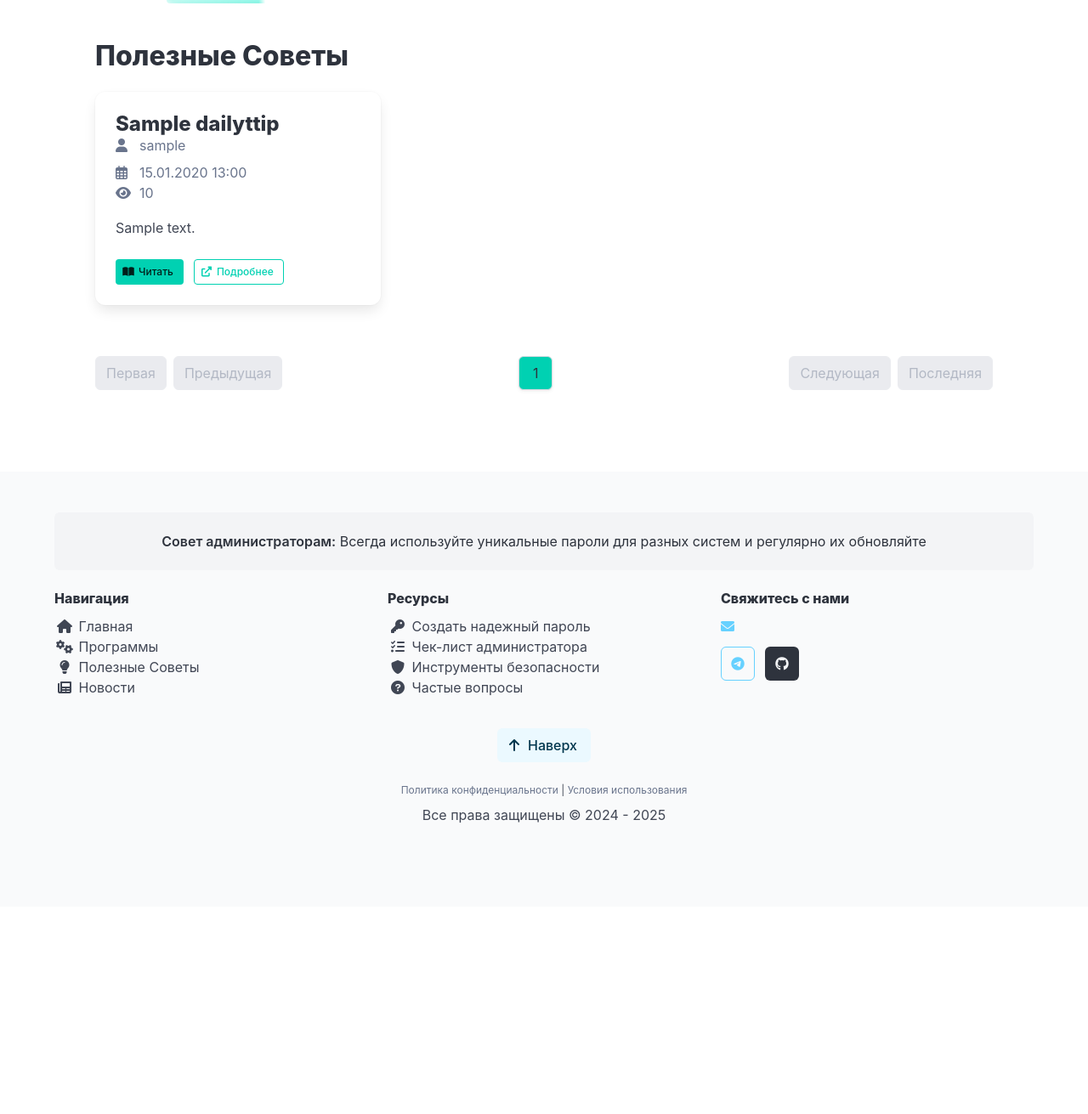
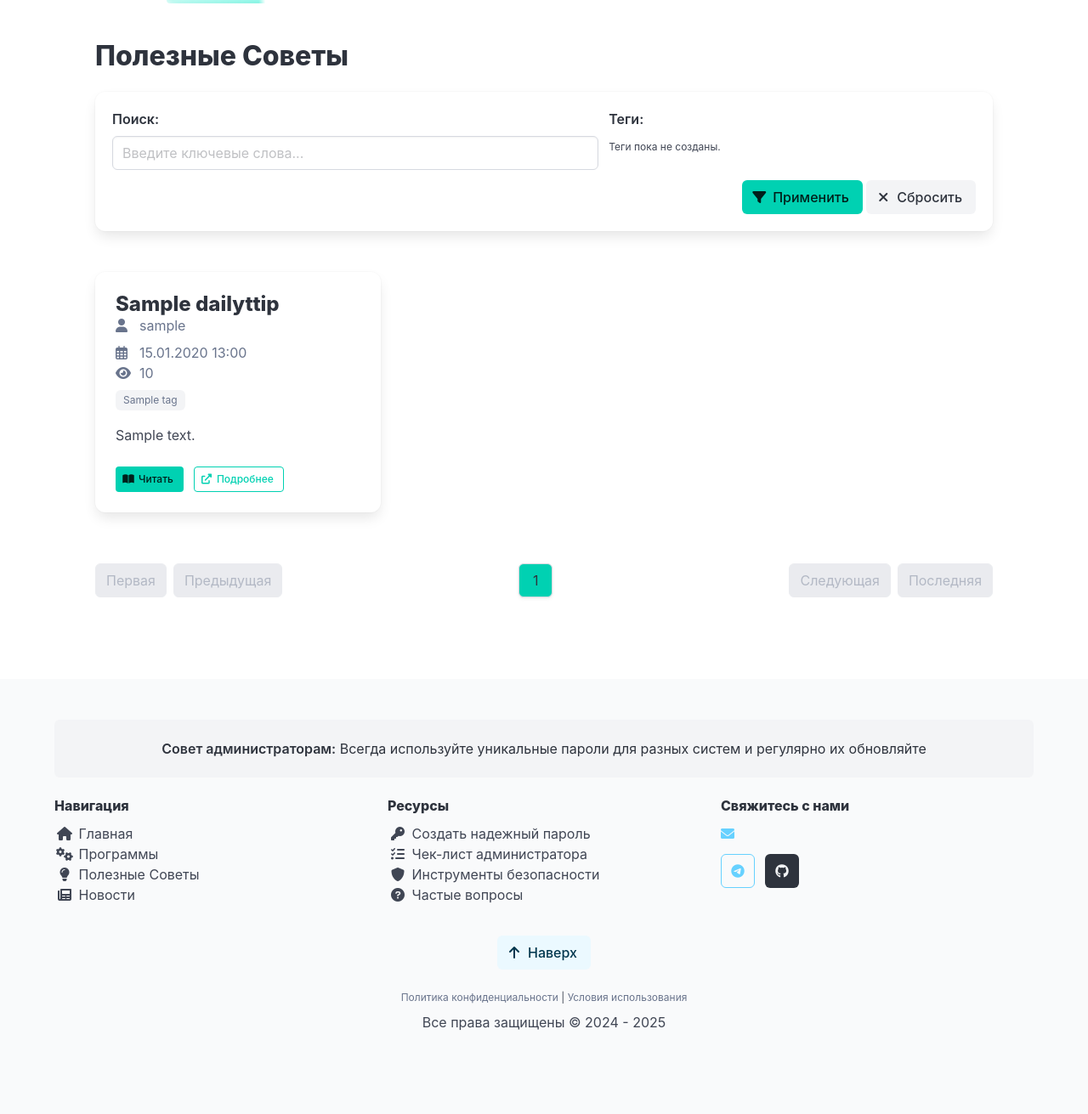
Before and after one commit to 1517mb/cat_time_bot, a Django app: page /tips/ in a window 1280 px wide. Shown: the part 52-1363 px from the top of the page at 85% size. Before the commit the page ends 1021 px from the top, so only its background shows below. Run offline with Django 5.2, Linux system fonts and the light colour scheme; tables that the repository leaves empty hold one stand-in row (values such as "Sample post"); some libraries are stand-ins or nearby versions.

Commit message:
Update tips template with new search container

```diff
--- a/src/templates/tips.html
+++ b/src/templates/tips.html
@@ -1,19 +1,68 @@
 {% extends "base.html" %}
 {% load markdownify %}
-
 {% block title %}Полезные Советы{% endblock %}
-
 {% block content %}
 <section class="section">
     <div class="container">
         <h1 class="title">Полезные Советы</h1>
+        <div class="box mb-6">
+            <form method="GET" action="{% url 'tips' %}" id="tips-filter-form">
+                <div class="field is-horizontal">
+                    <div class="field-body">
+                        <div class="field">
+                            <label class="label" for="search-input">Поиск:</label>
+                            <div class="control">
+                                <input
+                                    class="input"
+                                    type="text"
+                                    id="search-input"
+                                    name="q"
+                                    placeholder="Введите ключевые слова..."
+                                    value="{{ search_query }}">
+                            </div>
+                        </div>
+                        <div class="field">
+                            <label class="label">Теги:</label>
+                            <div class="control">
+                                <div class="tags">
+                                    {% for tag in all_tags %}
+                                    <label class="checkbox tag is-medium" style="margin-right: 0.5rem;">
+                                        <input type="checkbox" name="tags" value="{{ tag.id }}"
+                                            {% if tag.id in selected_tag_ids %}checked{% endif %}
+                                            style="margin-right: 0.25em;">
+                                        {{ tag.name }}
+                                    </label>
+                                    {% empty %}
+                                    <p class="help">Теги пока не созданы.</p>
+                                    {% endfor %}
+                                </div>
+                            </div>
+                        </div>
+                    </div>
+                </div>
+                <div class="field is-grouped is-grouped-right">
+                    <div class="control">
+                        <button type="submit" class="button is-primary">
+                            <span class="icon"><i class="fas fa-filter"></i></span>
+                            <span>Применить</span>
+                        </button>
+                        <a href="{% url 'tips' %}" class="button is-light">
+                            <span class="icon"><i class="fas fa-times"></i></span>
+                            <span>Сбросить</span>
+                        </a>
+                    </div>
+                </div>
+            </form>
+        </div>
+
+        <!-- Список советов -->
+        {% if tips %}
         <div class="columns is-multiline">
             {% for tip in tips %}
             <div class="column is-one-third">
                 <div class="card">
                     <div class="card-content">
                         <p class="title is-4">{{ tip.title }}</p>
-
                         <div class="subtitle is-6 has-text-grey mb-4">
                             <div class="icon-text mb-2">
                                 <span class="icon">
@@ -33,14 +82,20 @@
                                 </span>
                                 <span>{{ tip.views_count }}</span>
                             </div>
+                            <!-- Отображение тегов совета -->
+                            {% if tip.tags.all %}
+                            <div class="tags are-small mt-2">
+                                {% for tag in tip.tags.all %}
+                                    <span class="tag is-light">{{ tag.name }}</span>
+                                {% endfor %}
                             </div>
-
+                            {% endif %}
+                        </div>
                         <div class="content">
                             <div class="markdown-content">
                                 {{ tip.content|markdownify|truncatechars_html:150 }}
                             </div>
                         </div>
-
                         <div class="mt-4 buttons are-small">
                             <a href="{% url 'tip_detail' tip.pk %}" class="button is-primary">
                                 <span class="icon">
@@ -49,7 +104,7 @@
                                 <span>Читать</span>
                             </a>
                             {% if tip.external_link %}
-                            <a href="{{ tip.external_link }}" class="button is-primary is-outlined">
+                            <a href="{{ tip.external_link }}" class="button is-primary is-outlined" target="_blank" rel="noopener noreferrer">
                                 <span class="icon">
                                     <i class="fas fa-external-link-alt"></i>
                                 </span>
@@ -62,36 +117,44 @@
             </div>
             {% endfor %}
         </div>
+
+        <!-- Пагинация -->
         <nav class="pagination is-centered my-6" role="navigation" aria-label="pagination">
             {% if tips.has_previous %}
-            <a href="?page=1" class="pagination-previous">Первая</a>
-            <a href="?page={{ tips.previous_page_number }}" class="pagination-previous">Предыдущая</a>
+                <a href="?q={{ search_query|urlencode }}{% for tag_id in selected_tag_ids %}&tags={{ tag_id }}{% endfor %}&page=1" class="pagination-previous">Первая</a>
+                <a href="?q={{ search_query|urlencode }}{% for tag_id in selected_tag_ids %}&tags={{ tag_id }}{% endfor %}&page={{ tips.previous_page_number }}" class="pagination-previous">Предыдущая</a>
             {% else %}
                 <a class="pagination-previous" disabled>Первая</a>
                 <a class="pagination-previous" disabled>Предыдущая</a>
             {% endif %}
-
             {% if tips.has_next %}
-            <a href="?page={{ tips.next_page_number }}" class="pagination-next">Следующая</a>
-            <a href="?page={{ tips.paginator.num_pages }}" class="pagination-next">Последняя</a>
+                <a href="?q={{ search_query|urlencode }}{% for tag_id in selected_tag_ids %}&tags={{ tag_id }}{% endfor %}&page={{ tips.next_page_number }}" class="pagination-next">Следующая</a>
+                <a href="?q={{ search_query|urlencode }}{% for tag_id in selected_tag_ids %}&tags={{ tag_id }}{% endfor %}&page={{ tips.paginator.num_pages }}" class="pagination-next">Последняя</a>
             {% else %}
                 <a class="pagination-next" disabled>Следующая</a>
                 <a class="pagination-next" disabled>Последняя</a>
             {% endif %}
-
             <ul class="pagination-list">
                 {% for num in tips.paginator.page_range %}
                     {% if tips.number == num %}
                         <li>
-                        <a href="?page={{ num }}" class="pagination-link has-background-primary" aria-label="Страница {{ num }}" aria-current="page">{{ num }}</a>
+                            <a href="?q={{ search_query|urlencode }}{% for tag_id in selected_tag_ids %}&tags={{ tag_id }}{% endfor %}&page={{ num }}" class="pagination-link has-background-primary" aria-label="Страница {{ num }}" aria-current="page">{{ num }}</a>
                         </li>
                     {% else %}
                         <li>
-                        <a href="?page={{ num }}" class="pagination-link" aria-label="Перейти на страницу {{ num }}">{{ num }}</a>
+                            <a href="?q={{ search_query|urlencode }}{% for tag_id in selected_tag_ids %}&tags={{ tag_id }}{% endfor %}&page={{ num }}" class="pagination-link" aria-label="Перейти на страницу {{ num }}">{{ num }}</a>
                         </li>
                     {% endif %}
                 {% endfor %}
             </ul>
         </nav>
+        {% else %}
+        <div class="box has-text-centered">
+            <p class="subtitle">📭 Советы не найдены</p>
+            <p>Попробуйте изменить критерии поиска или фильтрации.</p>
+             <a href="{% url 'tips' %}" class="button is-primary mt-4">Сбросить фильтры</a>
+        </div>
+        {% endif %}
+    </div>
 </section>
 {% endblock %}
```
Lines whose indentation alone changed are shown as unchanged.
